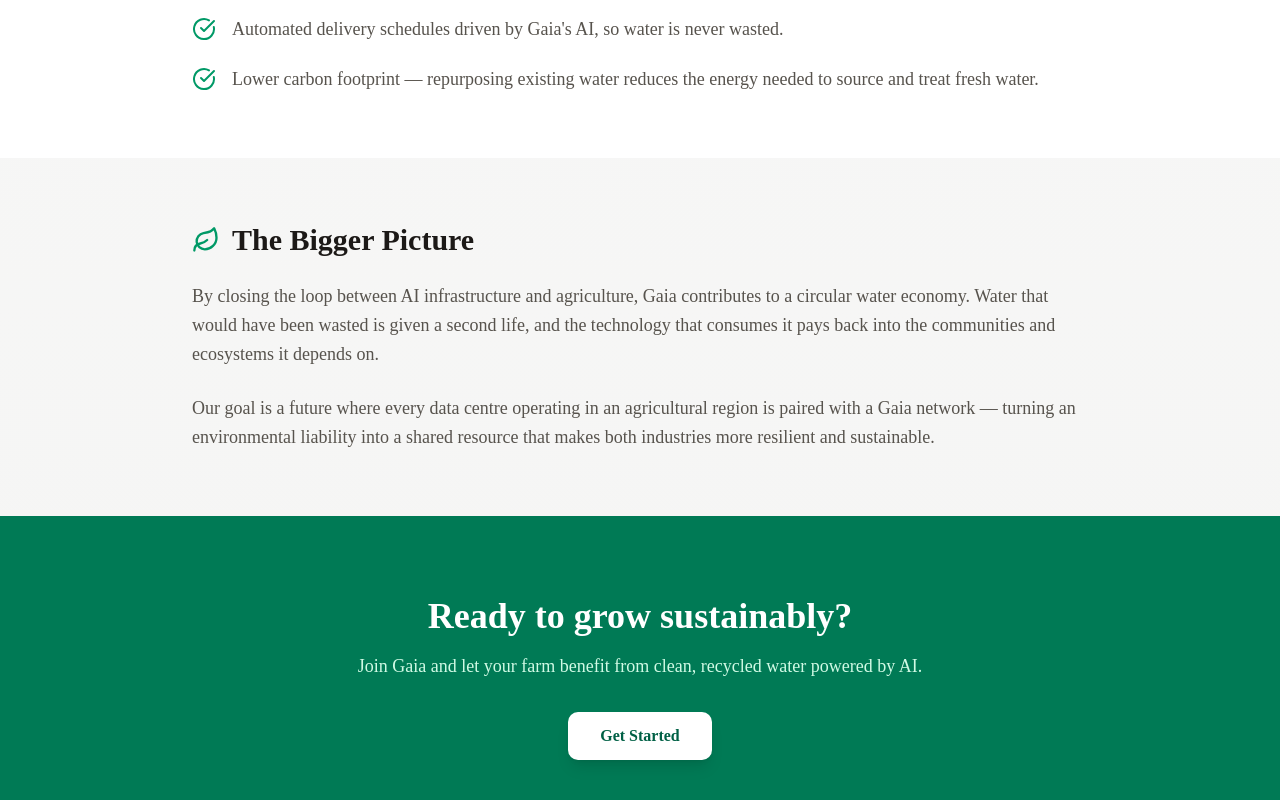
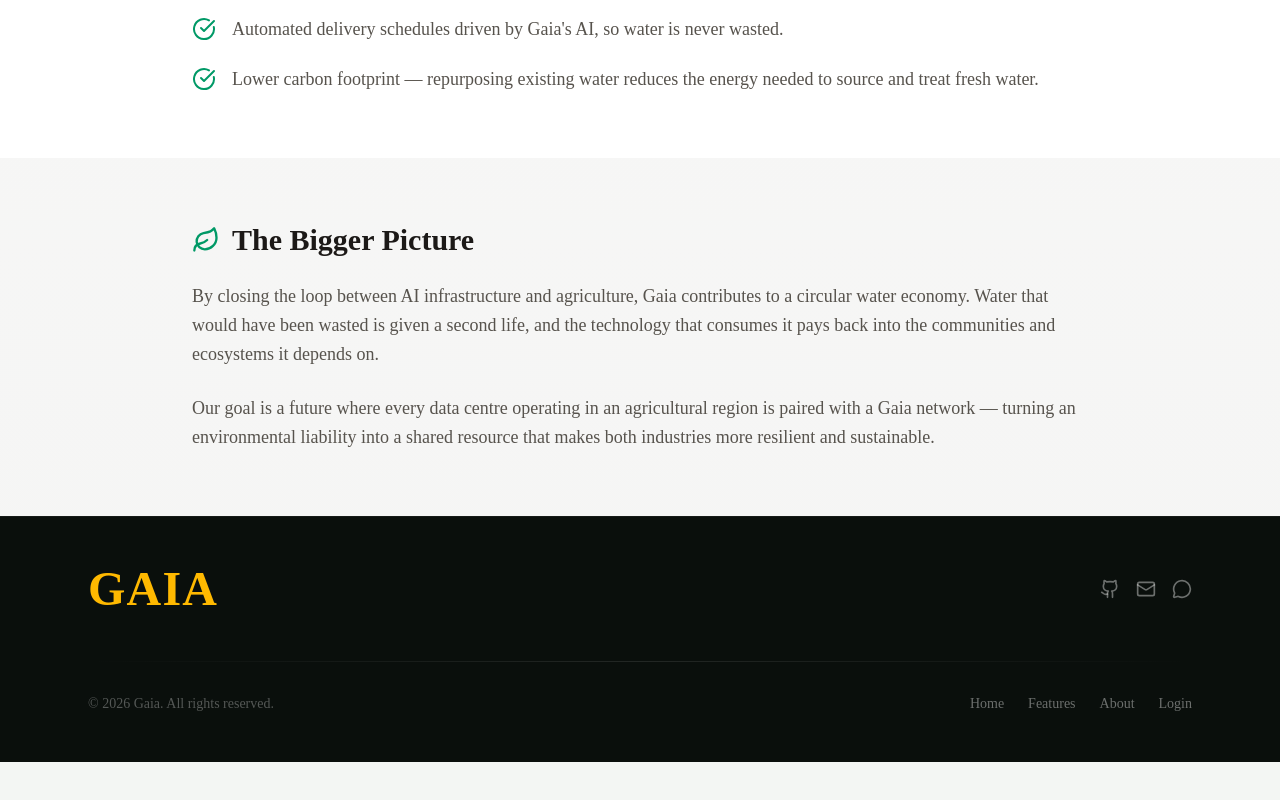
Before and after one commit to kganev26/HackTues12, a Next.js app in the folder react gaia/: page /sustainable-growth in a window 1280 px wide. Shown: the part 1943-2743 px from the top of the page. After the commit the page ends 2705 px from the top, so only its background shows below. Built offline with nearby package versions, Linux system fonts and the light colour scheme.

Commit message:
fixed footer for sustainable growth page

```diff
--- a/react gaia/app/sustainable-growth/page.tsx
+++ b/react gaia/app/sustainable-growth/page.tsx
@@ -1,5 +1,6 @@
 import Link from "next/link"
 import { Leaf, Droplets, Recycle, Factory, ArrowLeft, CheckCircle } from "lucide-react"
+import { Footer } from "@/components/footer"
 
 export default function SustainableGrowthPage() {
   return (
@@ -161,19 +162,7 @@ export default function SustainableGrowthPage() {
         </div>
       </section>
 
-      {/* CTA */}
-      <section className="py-20 px-6 text-center bg-emerald-700">
-        <h2 className="text-3xl md:text-4xl font-bold text-white mb-4">Ready to grow sustainably?</h2>
-        <p className="text-emerald-100 text-lg mb-8">
-          Join Gaia and let your farm benefit from clean, recycled water powered by AI.
-        </p>
-        <Link
-          href="/login"
-          className="inline-block bg-white text-emerald-800 font-semibold px-8 py-3 rounded-lg hover:bg-emerald-50 transition-colors shadow-lg"
-        >
-          Get Started
-        </Link>
-      </section>
+      <Footer />
     </main>
   )
 }
```
